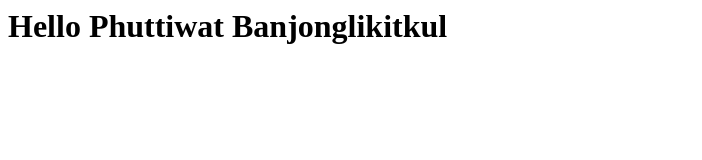
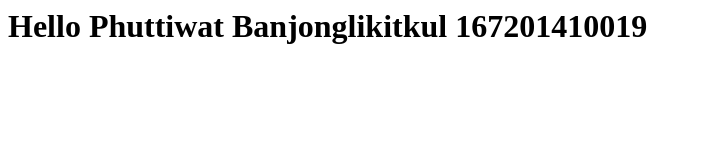
Before and after one commit to Phutti19/test-project4, a plain HTML site: page index.html in a window 1280 px wide. Shown: the whole page, without its empty margins (0-702 px from the left). Drawn offline with Linux system fonts and the light colour scheme.

Commit message:
Update index.html

```diff
--- a/index.html
+++ b/index.html
@@ -1,5 +1,5 @@
 <html>
     <body>
-        <h1>Hello Phuttiwat Banjonglikitkul</h1>
+        <h1>Hello Phuttiwat Banjonglikitkul 167201410019</h1>
     </body>
 </html>
```
